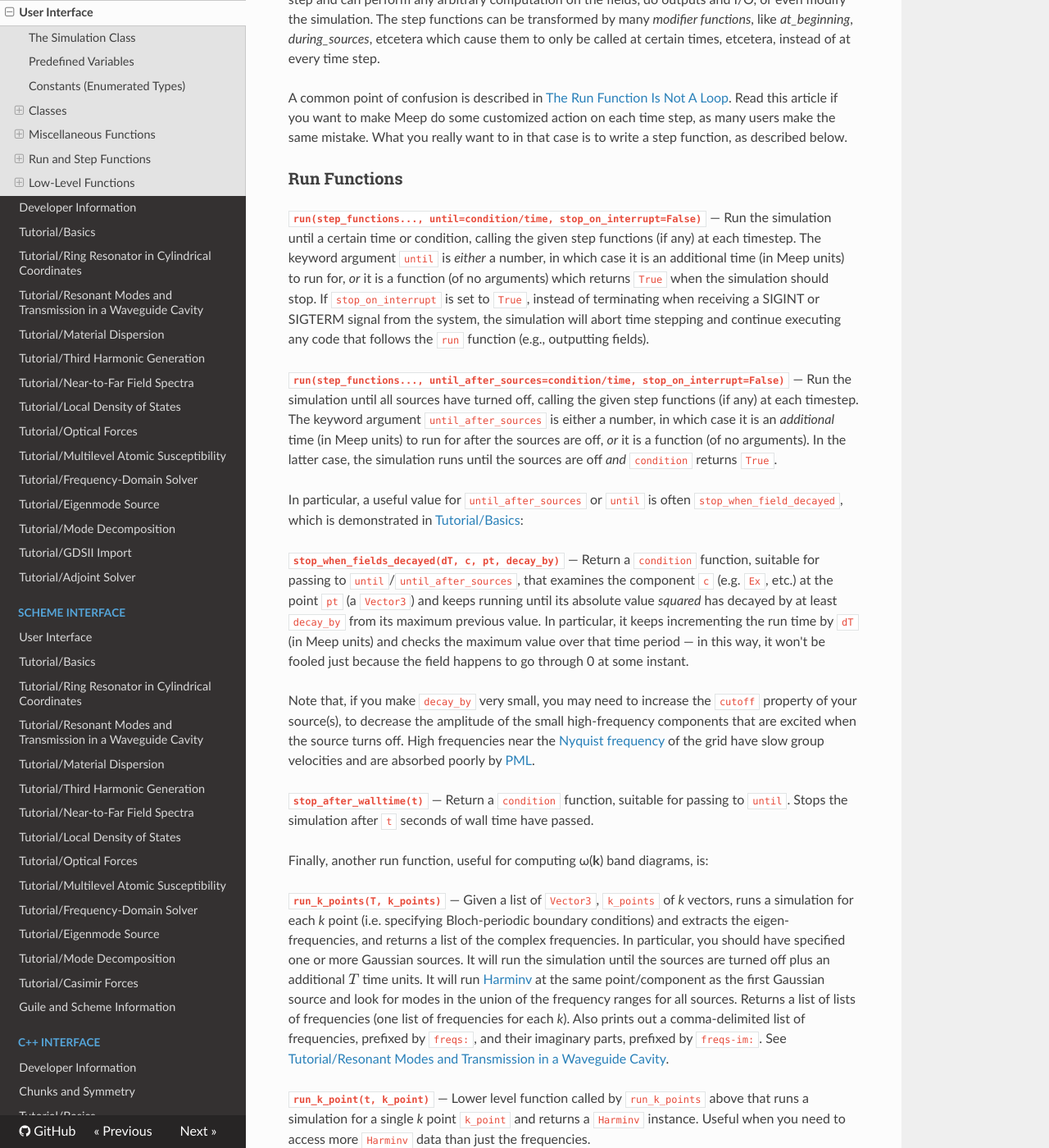
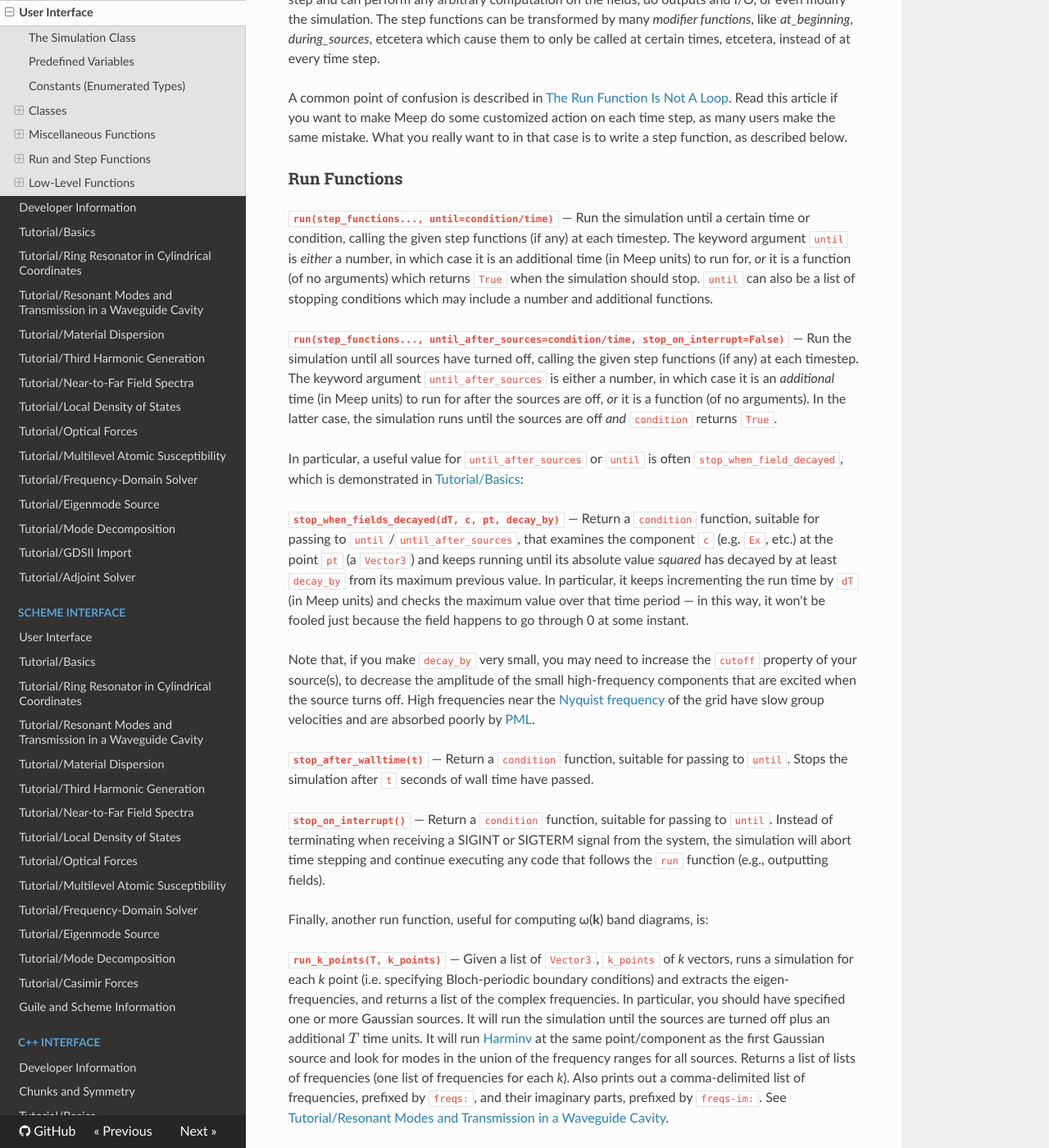
Before and after one commit to NanoComp/meep, an MkDocs documentation site: the page built from doc/docs/Python_User_Interface.md, in a window 1280 px wide and 1400 px high, scrolled down 47126 px. Shown: the whole window at 82% size. Built offline with MkDocs 1.6.1, drawn with Linux system fonts in a browser that asks for light colours; nearby versions of some CDN libraries; formulas are drawn with MathJax 3; old or Windows-style settings are respelled for this version of MkDocs.

Commit message:
Let until take a list of stopping conditions

```diff
--- a/doc/docs/Python_User_Interface.md
+++ b/doc/docs/Python_User_Interface.md
@@ -1528,9 +1528,9 @@ A common point of confusion is described in [The Run Function Is Not A Loop](The
 
 ### Run Functions
 
-**`run(step_functions..., until=condition/time, stop_on_interrupt=False)`**
-—
-Run the simulation until a certain time or condition, calling the given step functions (if any) at each timestep. The keyword argument `until` is *either* a number, in which case it is an additional time (in Meep units) to run for, *or* it is a function (of no arguments) which returns `True` when the simulation should stop. If `stop_on_interrupt` is set to `True`, instead of terminating when receiving a SIGINT or SIGTERM signal from the system, the simulation will abort time stepping and continue executing any code that follows the `run` function (e.g., outputting fields).
+**`run(step_functions..., until=condition/time)`**
+—
+Run the simulation until a certain time or condition, calling the given step functions (if any) at each timestep. The keyword argument `until` is *either* a number, in which case it is an additional time (in Meep units) to run for, *or* it is a function (of no arguments) which returns `True` when the simulation should stop. `until` can also be a list of stopping conditions which may include a number and additional functions.
 
 **`run(step_functions..., until_after_sources=condition/time, stop_on_interrupt=False)`**
 —
@@ -1547,6 +1547,10 @@ Note that, if you make `decay_by` very small, you may need to increase the `cuto
 **`stop_after_walltime(t)`**
 —
 Return a `condition` function, suitable for passing to `until`. Stops the simulation after `t` seconds of wall time have passed.
+
+**`stop_on_interrupt()`**
+—
+Return a `condition` function, suitable for passing to `until`. Instead of terminating when receiving a SIGINT or SIGTERM signal from the system, the simulation will abort time stepping and continue executing any code that follows the `run` function (e.g., outputting fields).
 
 Finally, another run function, useful for computing ω(**k**) band diagrams, is:
 
```
Also changed, not shown: 3 other files.
